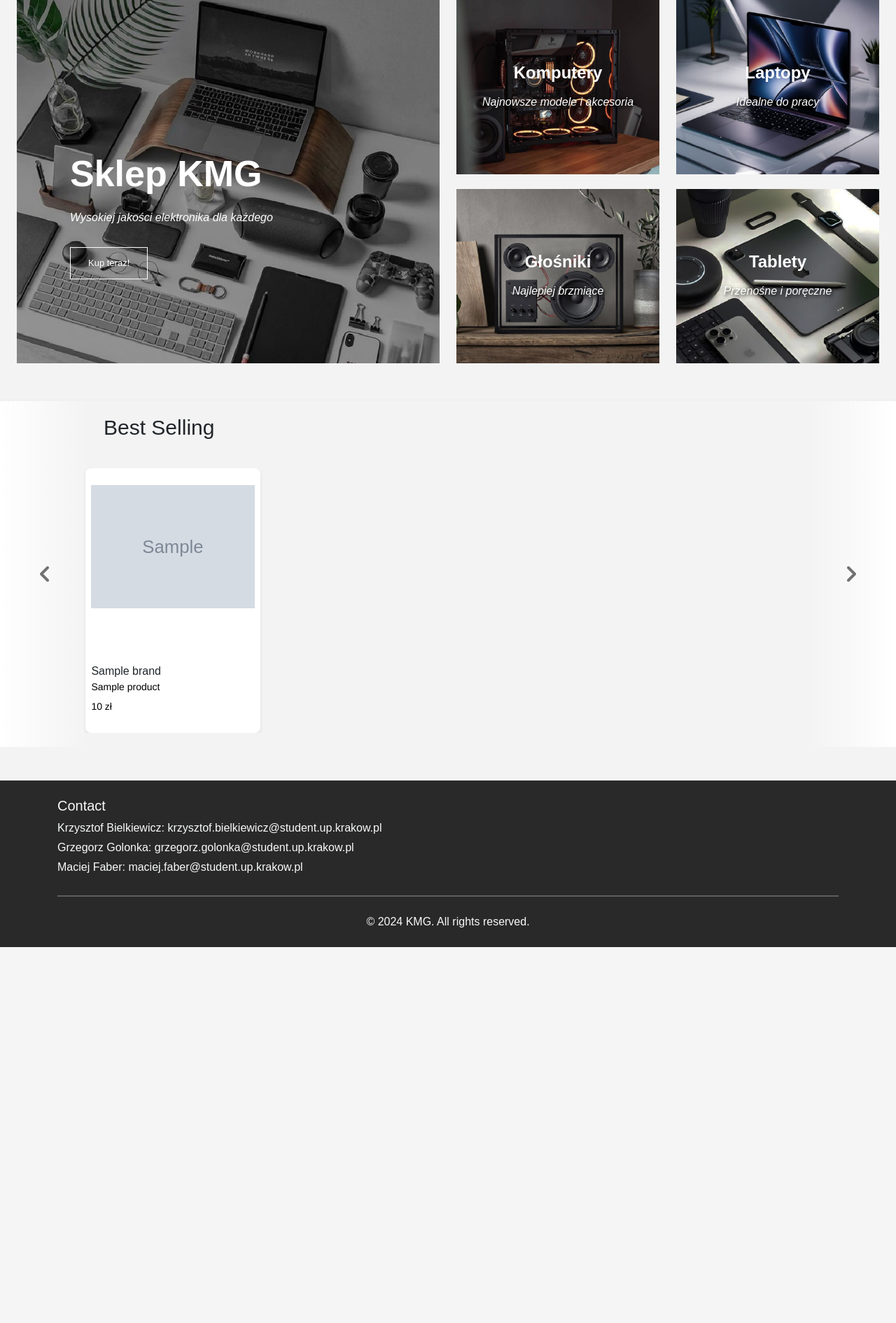
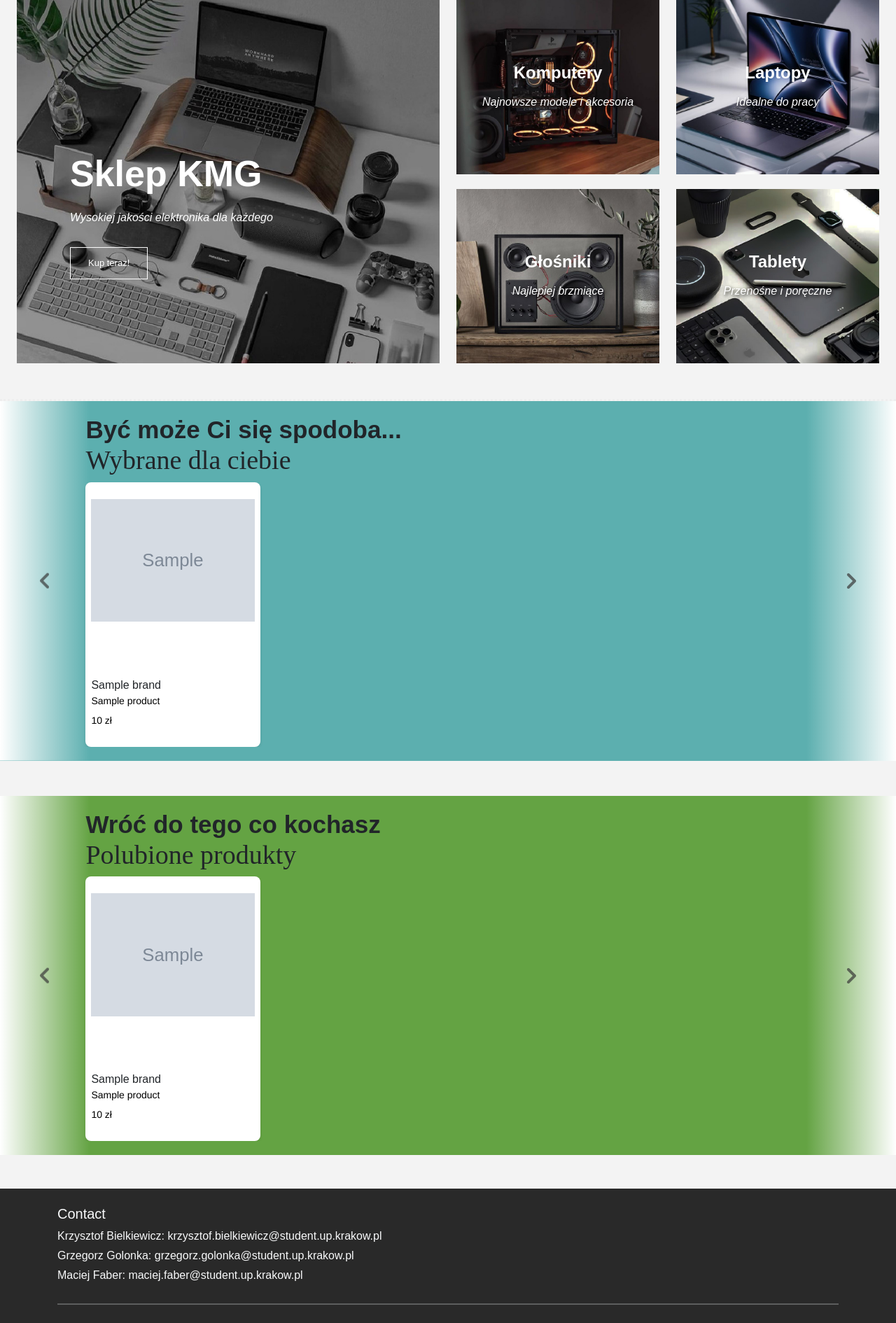
Before and after one commit to kr1s6/EngineerProject, a Django app: template webStore/templates/homePage/index.html in a window 1280 px wide. Shown: the part 87-1977 px from the top of the page at 70% size. Before the commit the page ends 1440 px from the top, so only its background shows below. Run offline with Django 5.2, Linux system fonts and the light colour scheme; tables that the repository leaves empty hold one stand-in row (values such as "Sample post"); the template is opened without the code that fills it: values that come from a table or form of the project are taken from there, most other values are stand-ins (such as "Sample title", 1, 10 or a date in 2020); grey boxes marked "Sample" are stand-in pictures; data that the repository does not hold is empty.

Commit message:
favorites silder

```diff
--- a/webStore/static/css/mainPage/slider.css
+++ b/webStore/static/css/mainPage/slider.css
@@ -5,12 +5,19 @@
     padding: 20px;
 }
 
+.header-1{
+    font-size: 35px;
+    font-weight: bold;
+    margin-bottom: 0;
+}
+
+.header-2{
+    font-size: 38px;
+    font-family: "Times New Roman", serif;
+}
+
 .product-category {
-    padding: 0 10vw;
-    font-size: 30px;
-    font-weight: 500;
-    margin-bottom: 40px;
-    text-transform: capitalize;
+    padding: 0 8vw;
 }
 
 .product-container {
@@ -189,7 +196,3 @@
     grid-column: span 2;
     margin-bottom: 10px;
 }
-
-.like-btn {
-
-}
--- a/webStore/templates/homePage/index.html
+++ b/webStore/templates/homePage/index.html
@@ -21,7 +21,9 @@
 {% include 'header.html' %}
 
 {% include 'homePage/main_banner.html' %}
-{% include 'homePage/slider.html' %}
+{% include 'homePage/slider_recommended.html' %}
+<div style="margin: 0 auto; height: 50px"></div>
+{% include 'homePage/slider_favorites.html' %}
 
 
 <!--Messages/Errors popup-->
--- a/webStore/templates/homePage/slider.html
+++ /dev/null
@@ -1,173 +0,0 @@
-<section class="product">
-    <h2 class="product-category">best selling</h2>
-    <button class="pre-btn"><img src="../../static/images/arrow.png" alt=""></button>
-    <button class="nxt-btn"><img src="../../static/images/arrow.png" alt=""></button>
-    <div class="product-container">
-        {% csrf_token %}
-        {% for product in products %}
-            <div class="product-card">
-                <button class="btn like-btn"
-                        id="like-btn-{{ product.id }}"
-                        data-product-id="{{ product.id }}">
-                    {% if user.is_authenticated %}
-                        {% if user in product.liked_by.all %}
-                            <i class="fas fa-heart" style="color: black;"></i>
-                        {% else %}
-                            <i class="far fa-heart"></i>
-                        {% endif %}
-                    {% else %}
-                        {% if product.id in request.session.liked_products %}
-                            <i class="fas fa-heart" style="color: black;"></i>
-                        {% else %}
-                            <i class="far fa-heart"></i>
-                        {% endif %}
-                    {% endif %}
-                </button>
-                <form method="post" action="{% url 'add_to_cart' product.id %}" class="d-inline">
-                    {% csrf_token %}
-                    <button type="submit" class="btn cart-btn" id="cart-btn-{{ product.id }}"
-                            data-product-id="{{ product.id }}">
-                        <i class="fas fa-shopping-cart"></i>
-                    </button>
-                </form>
-                <div class="mt-4">
-                    <a href="{% url 'product_detail' product.id %}">
-                        <div class="mb-4">
-                            <div class="image-container mt-2 px-2">
-                                <img src="{{ product.image.url }}" class="card-img-top"
-                                     alt="{{ product.name }}"
-                                     loading="lazy">
-                            </div>
-                            <div class="card-body p-1 ps-2">
-                                <p class="card-title">{{ product.brand }}</p>
-                                <p class="card-text mb-2">{{ product.name }}</p>
-                                <p class="card-text">{{ product.price }} zł</p>
-                            </div>
-                        </div>
-                    </a>
-                </div>
-            </div>
-        {% endfor %}
-
-        {#            <div class="product-card">#}
-        {#                <div class="product-image">#}
-        {#                    <span class="discount-tag">50% off</span>#}
-        {#                    <img src="../../static/images/images/card1.jpg" class="product-thumb" alt="">#}
-        {#                    <button class="card-btn">add to wishlist</button>#}
-        {#                </div>#}
-        {#                <div class="product-info">#}
-        {#                    <h2 class="product-brand">brand</h2>#}
-        {#                    <p class="product-short-description">a short line about the cloth..</p>#}
-        {#                    <span class="price">$20</span><span class="actual-price">$40</span>#}
-        {#                </div>#}
-        {#            </div>#}
-        {#            <div class="product-card">#}
-        {#                <div class="product-image">#}
-        {#                    <span class="discount-tag">50% off</span>#}
-        {#                    <img src="../../static/images/images/card2.jpg" class="product-thumb" alt="">#}
-        {#                    <button class="card-btn">add to wishlist</button>#}
-        {#                </div>#}
-        {#                <div class="product-info">#}
-        {#                    <h2 class="product-brand">brand</h2>#}
-        {#                    <p class="product-short-description">a short line about the cloth..</p>#}
-        {#                    <span class="price">$20</span><span class="actual-price">$40</span>#}
-        {#                </div>#}
-        {#            </div>#}
-        {#            <div class="product-card">#}
-        {#                <div class="product-image">#}
-        {#                    <span class="discount-tag">50% off</span>#}
-        {#                    <img src="../../static/images/images/card3.jpg" class="product-thumb" alt="">#}
-        {#                    <button class="card-btn">add to wishlist</button>#}
-        {#                </div>#}
-        {#                <div class="product-info">#}
-        {#                    <h2 class="product-brand">brand</h2>#}
-        {#                    <p class="product-short-description">a short line about the cloth..</p>#}
-        {#                    <span class="price">$20</span><span class="actual-price">$40</span>#}
-        {#                </div>#}
-        {#            </div>#}
-        {#            <div class="product-card">#}
-        {#                <div class="product-image">#}
-        {#                    <span class="discount-tag">50% off</span>#}
-        {#                    <img src="../../static/images/images/card4.jpg" class="product-thumb" alt="">#}
-        {#                    <button class="card-btn">add to wishlist</button>#}
-        {#                </div>#}
-        {#                <div class="product-info">#}
-        {#                    <h2 class="product-brand">brand</h2>#}
-        {#                    <p class="product-short-description">a short line about the cloth..</p>#}
-        {#                    <span class="price">$20</span><span class="actual-price">$40</span>#}
-        {#                </div>#}
-        {#            </div>#}
-        {#            <div class="product-card">#}
-        {#                <div class="product-image">#}
-        {#                    <span class="discount-tag">50% off</span>#}
-        {#                    <img src="../../static/images/images/card5.jpg" class="product-thumb" alt="">#}
-        {#                    <button class="card-btn">add to wishlist</button>#}
-        {#                </div>#}
-        {#                <div class="product-info">#}
-        {#                    <h2 class="product-brand">brand</h2>#}
-        {#                    <p class="product-short-description">a short line about the cloth..</p>#}
-        {#                    <span class="price">$20</span><span class="actual-price">$40</span>#}
-        {#                </div>#}
-        {#            </div>#}
-        {#            <div class="product-card">#}
-        {#                <div class="product-image">#}
-        {#                    <span class="discount-tag">50% off</span>#}
-        {#                    <img src="../../static/images/images/card6.jpg" class="product-thumb" alt="">#}
-        {#                    <button class="card-btn">add to wishlist</button>#}
-        {#                </div>#}
-        {#                <div class="product-info">#}
-        {#                    <h2 class="product-brand">brand</h2>#}
-        {#                    <p class="product-short-description">a short line about the cloth..</p>#}
-        {#                    <span class="price">$20</span><span class="actual-price">$40</span>#}
-        {#                </div>#}
-        {#            </div>#}
-        {#            <div class="product-card">#}
-        {#                <div class="product-image">#}
-        {#                    <span class="discount-tag">50% off</span>#}
-        {#                    <img src="../../static/images/images/card7.jpg" class="product-thumb" alt="">#}
-        {#                    <button class="card-btn">add to wishlist</button>#}
-        {#                </div>#}
-        {#                <div class="product-info">#}
-        {#                    <h2 class="product-brand">brand</h2>#}
-        {#                    <p class="product-short-description">a short line about the cloth..</p>#}
-        {#                    <span class="price">$20</span><span class="actual-price">$40</span>#}
-        {#                </div>#}
-        {#            </div>#}
-        {#            <div class="product-card">#}
-        {#                <div class="product-image">#}
-        {#                    <span class="discount-tag">50% off</span>#}
-        {#                    <img src="../../static/images/images/card8.jpg" class="product-thumb" alt="">#}
-        {#                    <button class="card-btn">add to wishlist</button>#}
-        {#                </div>#}
-        {#                <div class="product-info">#}
-        {#                    <h2 class="product-brand">brand</h2>#}
-        {#                    <p class="product-short-description">a short line about the cloth..</p>#}
-        {#                    <span class="price">$20</span><span class="actual-price">$40</span>#}
-        {#                </div>#}
-        {#            </div>#}
-        {#            <div class="product-card">#}
-        {#                <div class="product-image">#}
-        {#                    <span class="discount-tag">50% off</span>#}
-        {#                    <img src="../../static/images/images/card9.jpg" class="product-thumb" alt="">#}
-        {#                    <button class="card-btn">add to wishlist</button>#}
-        {#                </div>#}
-        {#                <div class="product-info">#}
-        {#                    <h2 class="product-brand">brand</h2>#}
-        {#                    <p class="product-short-description">a short line about the cloth..</p>#}
-        {#                    <span class="price">$20</span><span class="actual-price">$40</span>#}
-        {#                </div>#}
-        {#            </div>#}
-        {#            <div class="product-card">#}
-        {#                <div class="product-image">#}
-        {#                    <span class="discount-tag">50% off</span>#}
-        {#                    <img src="../../static/images/images/card10.jpg" class="product-thumb" alt="">#}
-        {#                    <button class="card-btn">add to wishlist</button>#}
-        {#                </div>#}
-        {#                <div class="product-info">#}
-        {#                    <h2 class="product-brand">brand</h2>#}
-        {#                    <p class="product-short-description">a short line about the cloth..</p>#}
-        {#                    <span class="price">$20</span><span class="actual-price">$40</span>#}
-        {#                </div>#}
-        {#            </div>#}
-    </div>
-</section>
--- /dev/null
+++ b/webStore/templates/homePage/slider_favorites.html
@@ -0,0 +1,55 @@
+{% if liked_products %}
+    <section class="product" style="background-color: #64a343;">
+        <h2 class="header-1 product-category">Wróć do tego co kochasz</h2>
+        <h2 class="header-2 product-category">Polubione produkty</h2>
+        <button class="pre-btn"><img src="../../static/images/arrow.png" alt=""></button>
+        <button class="nxt-btn"><img src="../../static/images/arrow.png" alt=""></button>
+        <div class="product-container">
+            {% csrf_token %}
+            {% for product in liked_products %}
+                <div class="product-card">
+                    <button class="btn like-btn"
+                            id="like-btn-{{ product.id }}"
+                            data-product-id="{{ product.id }}">
+                        {% if user.is_authenticated %}
+                            {% if user in product.liked_by.all %}
+                                <i class="fas fa-heart" style="color: black;"></i>
+                            {% else %}
+                                <i class="far fa-heart"></i>
+                            {% endif %}
+                        {% else %}
+                            {% if product.id in request.session.liked_products %}
+                                <i class="fas fa-heart" style="color: black;"></i>
+                            {% else %}
+                                <i class="far fa-heart"></i>
+                            {% endif %}
+                        {% endif %}
+                    </button>
+                    <form method="post" action="{% url 'add_to_cart' product.id %}" class="d-inline">
+                        {% csrf_token %}
+                        <button type="submit" class="btn cart-btn" id="cart-btn-{{ product.id }}"
+                                data-product-id="{{ product.id }}">
+                            <i class="fas fa-shopping-cart"></i>
+                        </button>
+                    </form>
+                    <div class="mt-4">
+                        <a href="{% url 'product_detail' product.id %}">
+                            <div class="mb-4">
+                                <div class="image-container mt-2 px-2">
+                                    <img src="{{ product.image.url }}" class="card-img-top"
+                                         alt="{{ product.name }}"
+                                         loading="lazy">
+                                </div>
+                                <div class="card-body p-1 ps-2">
+                                    <p class="card-title">{{ product.brand }}</p>
+                                    <p class="card-text mb-2">{{ product.name }}</p>
+                                    <p class="card-text">{{ product.price }} zł</p>
+                                </div>
+                            </div>
+                        </a>
+                    </div>
+                </div>
+            {% endfor %}
+        </div>
+    </section>
+{% endif %}
--- /dev/null
+++ b/webStore/templates/homePage/slider_recommended.html
@@ -0,0 +1,53 @@
+<section class="product" style="background-color: #5cafaf;">
+    <h2 class="header-1 product-category">Być może Ci się spodoba...</h2>
+    <h2 class="header-2 product-category">Wybrane dla ciebie</h2>
+    <button class="pre-btn"><img src="../../static/images/arrow.png" alt=""></button>
+    <button class="nxt-btn"><img src="../../static/images/arrow.png" alt=""></button>
+    <div class="product-container">
+        {% csrf_token %}
+        {% for product in products %}
+            <div class="product-card">
+                <button class="btn like-btn"
+                        id="like-btn-{{ product.id }}"
+                        data-product-id="{{ product.id }}">
+                    {% if user.is_authenticated %}
+                        {% if user in product.liked_by.all %}
+                            <i class="fas fa-heart" style="color: black;"></i>
+                        {% else %}
+                            <i class="far fa-heart"></i>
+                        {% endif %}
+                    {% else %}
+                        {% if product.id in request.session.liked_products %}
+                            <i class="fas fa-heart" style="color: black;"></i>
+                        {% else %}
+                            <i class="far fa-heart"></i>
+                        {% endif %}
+                    {% endif %}
+                </button>
+                <form method="post" action="{% url 'add_to_cart' product.id %}" class="d-inline">
+                    {% csrf_token %}
+                    <button type="submit" class="btn cart-btn" id="cart-btn-{{ product.id }}"
+                            data-product-id="{{ product.id }}">
+                        <i class="fas fa-shopping-cart"></i>
+                    </button>
+                </form>
+                <div class="mt-4">
+                    <a href="{% url 'product_detail' product.id %}">
+                        <div class="mb-4">
+                            <div class="image-container mt-2 px-2">
+                                <img src="{{ product.image.url }}" class="card-img-top"
+                                     alt="{{ product.name }}"
+                                     loading="lazy">
+                            </div>
+                            <div class="card-body p-1 ps-2">
+                                <p class="card-title">{{ product.brand }}</p>
+                                <p class="card-text mb-2">{{ product.name }}</p>
+                                <p class="card-text">{{ product.price }} zł</p>
+                            </div>
+                        </div>
+                    </a>
+                </div>
+            </div>
+        {% endfor %}
+    </div>
+</section>
```
